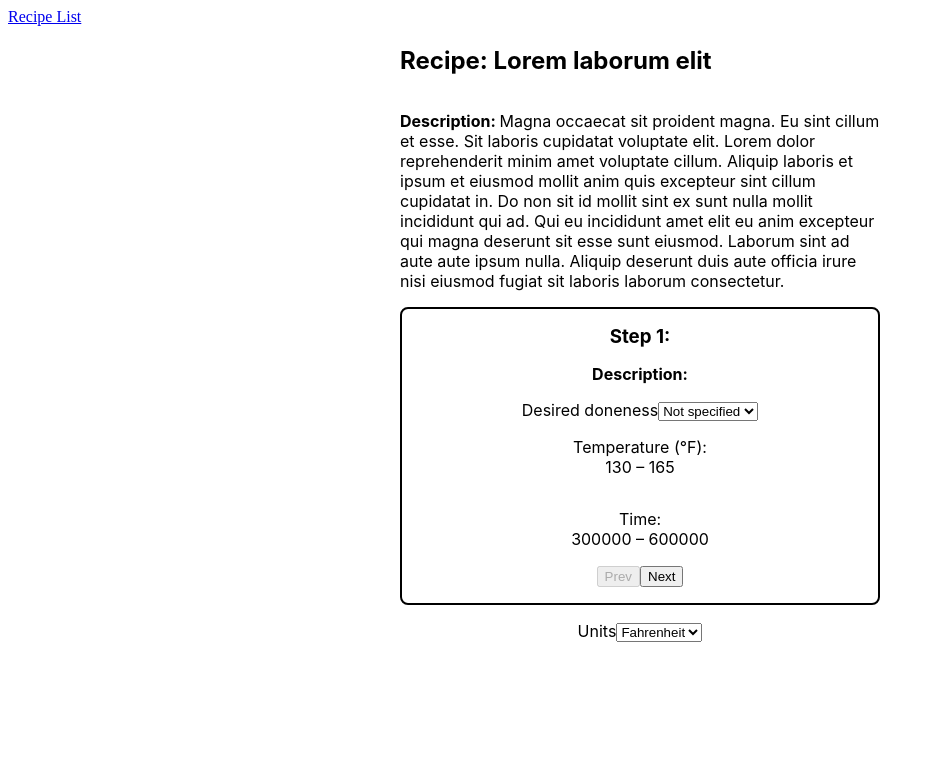
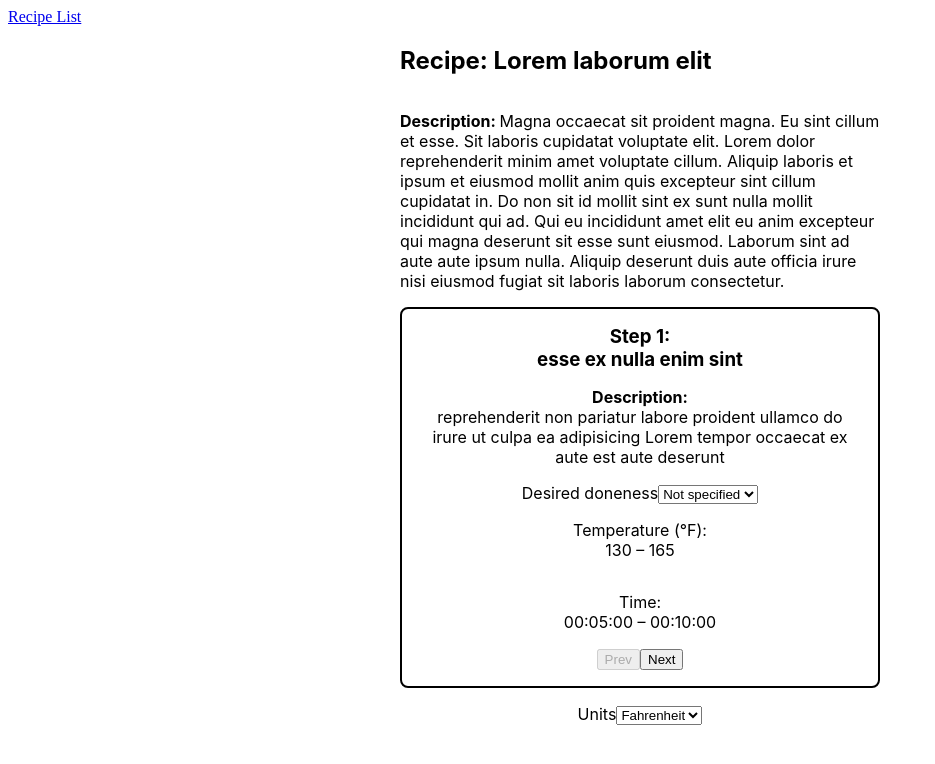
Before and after one commit to BillyBunn/recipes-list, a React (Create React App) app: page /recipes/5d8fdf07133c2c3293e9aef4 in a window 1280 px wide. Shown: the top 764 px of the page, without its empty margins (0-935 px from the left). Built offline with nearby package versions, Linux system fonts and the light colour scheme.

Commit message:
creates time ranges

```diff
--- a/src/components/Recipe.js
+++ b/src/components/Recipe.js
@@ -30,50 +30,7 @@ const Recipe = props => {
         <strong>Description: </strong>
         {description}
       </p>
-
-      <div>
-        <h3>
-          Step {props.currentStep + 1}:<br />
-          {props.currentStep.title}
-        </h3>
-        <p className="recipe-description">
-          <strong>Description:</strong>
-          <br />
-          {props.currentStep.description}
-        </p>
-        <label>
-          Desired doneness
-          <select>
-            <option value="">Not specified</option>
-            {props.currentRecipe.steps[props.currentStep].timeTemp.map(
-              ({ doneness }) => (
-                <option key={doneness} value={doneness}>
-                  {doneness}
-                </option>
-              )
-            )}
-          </select>
-        </label>
-        <p>
-          Temperature (&deg;{props.tempUnits === "fa" ? "F" : "C"}):
-          <br />
-          {props.temp}
-        </p>
-        <p>
-          Time:
-          <br />
-          {props.time}
-        </p>
-        <div>
-          <button onClick={handlePrev} disabled={firstStep}>
-            Prev
-          </button>
-          <button onClick={handleNext} disabled={lastStep}>
-            Next
-          </button>
-        </div>
-      </div>
-
+      <Step step={props.currentStep} />
       <label>
         Units
         <select value={props.tempUnits} onChange={handleTempSelect}>
@@ -88,7 +45,6 @@ const Recipe = props => {
 const mapStateToProps = (state, ownProps) => {
   let id = ownProps.match.params.recipe_id;
   return {
-    // recipe: state.recipes.recipes.find(recipe => recipe._id === id),
     recipe: state.recipes.currentRecipe,
     currentStep: state.recipes.step,
     tempUnits: state.recipes.tempUnits,
--- a/src/components/RecipeStep.js
+++ b/src/components/RecipeStep.js
@@ -1,53 +1,33 @@
 import React from "react";
-import moment from "moment";
 import { connect } from "react-redux";
+import * as actions from "../store/actions";
 
-const Step = ({
-  step,
-  num,
-  tempUnits,
-  handlePrev,
-  handleNext,
-  firstStep,
-  lastStep
-}) => {
-  const range = step.timeTemp.reduce(
-    (acc, val) => {
-      let { time, temp } = val;
-      temp = temp[tempUnits];
-      if (time < acc.time.min) acc.time.min = time;
-      if (time > acc.time.max) acc.time.max = time;
-      if (temp < acc.temp.min) acc.temp.min = temp;
-      if (temp > acc.temp.max) acc.temp.max = temp;
-      return acc;
-    },
-    {
-      time: { min: Math.min(), max: Math.max() },
-      temp: { min: Math.min(), max: Math.max() }
-    }
-  );
-
-  const time = `${moment.utc(range.time.min).format("mm:ss")} – ${moment
-    .utc(range.time.max)
-    .format("mm:ss")} minutes`;
-  const temp = `${range.temp.min} – ${range.temp.max}`;
-
+const Step = props => {
+  const { currentStep, step, temp, time, tempUnits } = props;
+  const firstStep = step === 0;
+  const lastStep = step >= 50;
+  const handleNext = () => {
+    if (!lastStep) props.nextStep();
+  };
+  const handlePrev = () => {
+    if (!firstStep) props.prevStep();
+  };
   return (
     <div>
       <h3>
-        Step {num}:<br />
-        {step.title}
+        Step {step + 1}:<br />
+        {currentStep.title}
       </h3>
       <p className="recipe-description">
         <strong>Description:</strong>
         <br />
-        {step.description}
+        {currentStep.description}
       </p>
       <label>
         Desired doneness
         <select>
           <option value="">Not specified</option>
-          {step.timeTemp.map(({ doneness }) => (
+          {currentStep.timeTemp.map(({ doneness }) => (
             <option key={doneness} value={doneness}>
               {doneness}
             </option>
@@ -76,4 +56,26 @@ const Step = ({
   );
 };
 
-export default connect()(Step);
+const mapStateToProps = (state, ownProps) => {
+  let idx = ownProps.step;
+  return {
+    currentStep: state.recipes.currentRecipe.steps[idx],
+    tempUnits: state.recipes.tempUnits,
+    temp: state.recipes.temp,
+    time: state.recipes.time
+  };
+};
+
+const mapDispatchToProps = (dispatch, ownProps) => {
+  return {
+    setCurrent: () => dispatch(actions.setCurrentRecipe(id)),
+    nextStep: () => dispatch(actions.nextStep()),
+    prevStep: () => dispatch(actions.prevStep()),
+    setTempUnits: tempUnits => dispatch(actions.setTempUnits(tempUnits))
+  };
+};
+
+export default connect(
+  mapStateToProps,
+  mapDispatchToProps
+)(Step);
--- a/src/recipes.json
+++ b/src/recipes.json
@@ -49,7 +49,7 @@
         "timeTemp": [
           {
             "doneness": "rare",
-            "time": 300000,
+            "time": 150000,
             "temp": {
               "fa": 80,
               "ce": 54
--- a/src/store/reducers/recipes.js
+++ b/src/store/reducers/recipes.js
@@ -1,3 +1,4 @@
+import moment from "moment";
 import recipeData from "../../recipes.json";
 
 let initialState = {
@@ -53,10 +54,37 @@ const calcRange = arrOfTimetemps => {
       temp: { min: Math.min(), max: Math.max() }
     }
   );
+  let minTimes = convertMS(time.min);
+  for (let prop in minTimes) {
+    minTimes[prop] = minTimes[prop].toString();
+    if (minTimes[prop].length < 2) minTimes[prop] = "0" + minTimes[prop];
+  }
+  let min = `${minTimes.hours}:${minTimes.minutes}:${minTimes.seconds}`;
+  let maxTimes = convertMS(time.max);
+  for (let prop in maxTimes) {
+    maxTimes[prop] = maxTimes[prop].toString();
+    if (maxTimes[prop].length < 2) maxTimes[prop] = "0" + maxTimes[prop];
+  }
+  let max = `${maxTimes.hours}:${maxTimes.minutes}:${maxTimes.seconds}`;
   return {
-    time: `${time.min} – ${time.max}`,
+    time: `${min} – ${max}`,
     temp: `${temp.min} – ${temp.max}`
   };
 };
 
+function convertMS(milliseconds) {
+  let hours, minutes, seconds;
+  seconds = Math.floor(milliseconds / 1000);
+  minutes = Math.floor(seconds / 60);
+  seconds = seconds % 60;
+  hours = Math.floor(minutes / 60);
+  minutes = minutes % 60;
+  hours = hours % 24;
+  return {
+    hours,
+    minutes,
+    seconds
+  };
+}
+
 export default recipes;
```
